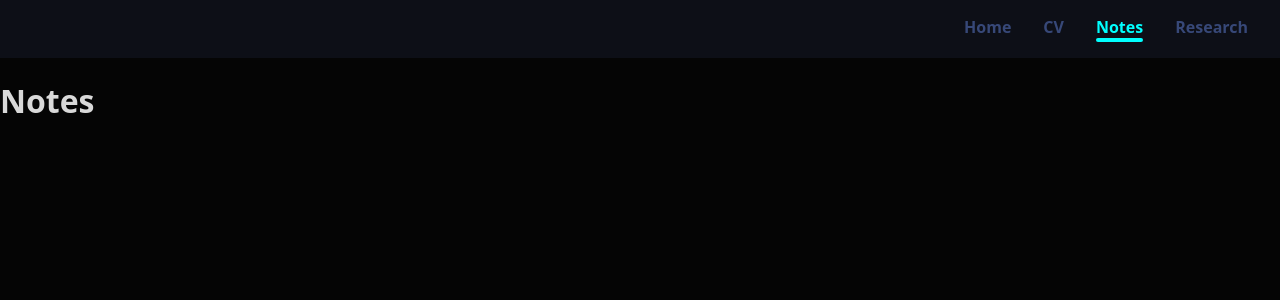
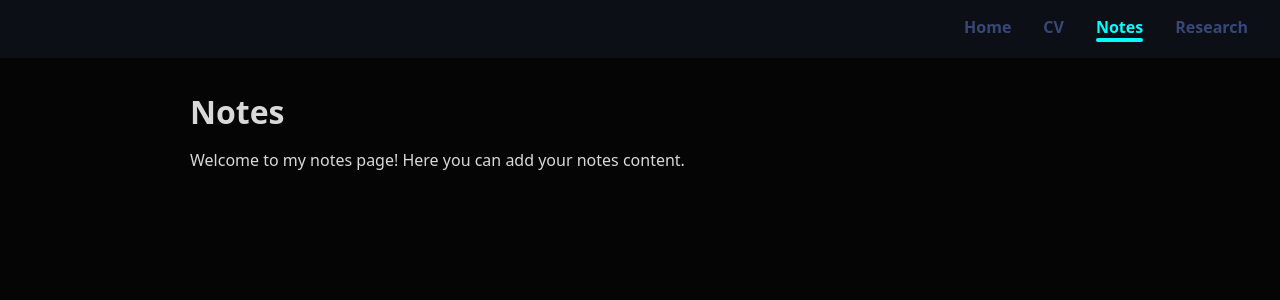
Before and after one commit to PONKAILASHRAJ/pk, a Jekyll site: the page notes.html, which Jekyll copies as it is, in a window 1280 px wide. Shown: the top 300 px of the page. Built offline with Jekyll 4.4.1, drawn with Linux system fonts in a browser that asks for light colours.

Commit message:
notes.html

```diff
--- a/notes.html
+++ b/notes.html
@@ -66,6 +66,20 @@
     nav a.active {
       color: var(--highlight);
     }
+
+    /* Add styling for the container so content is visible */
+    .container {
+      max-width: 900px;
+      margin: 2rem auto;
+      padding: 0 1rem;
+      color: var(--text);
+    }
+
+    .container h1 {
+      font-weight: 700;
+      font-size: 2rem;
+      margin-bottom: 1rem;
+    }
   </style>
 </head>
 <body>
@@ -78,7 +92,7 @@
 
   <div class="container">
     <h1>Notes</h1>
-    <!-- your notes content here -->
+    <p>Welcome to my notes page! Here you can add your notes content.</p>
   </div>
 </body>
 </html>
```
